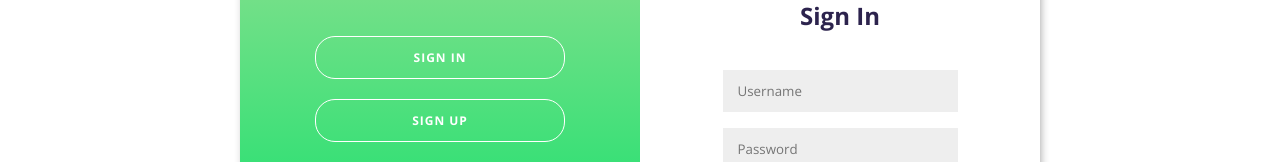
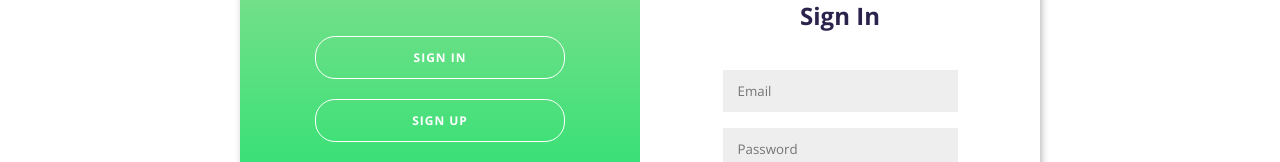
Before and after one commit to pmudassir/azad-e-learning, a React (Create React App) app in the folder frontend/: page /auth in a window 1280 px wide. Shown: the part 250-412 px from the top of the page. Built offline with nearby package versions, Linux system fonts and the light colour scheme; no server answers.

Commit message:
changed to email checking

```diff
--- a/frontend/src/pages/auth/Auth.jsx
+++ b/frontend/src/pages/auth/Auth.jsx
@@ -31,7 +31,7 @@ const Auth = () => {
     e.preventDefault();
     try {
       await axios.post("http://localhost:4000/api/auth/login", {
-        username,
+        email,
         password,
       });
       navigate("/");
@@ -80,9 +80,9 @@ const Auth = () => {
                   <h2>Sign In</h2>
                   <input
                     className="authInput"
-                    type="username"
-                    placeholder="Username"
-                    onChange={(e) => setUsername(e.target.value)}
+                    type="email"
+                    placeholder="Email"
+                    onChange={(e) => setEmail(e.target.value)}
                   />
                   <input
                     className="authInput"
```
Also changed, not shown: 2 other files (tests, documents, lock files or other folders).
